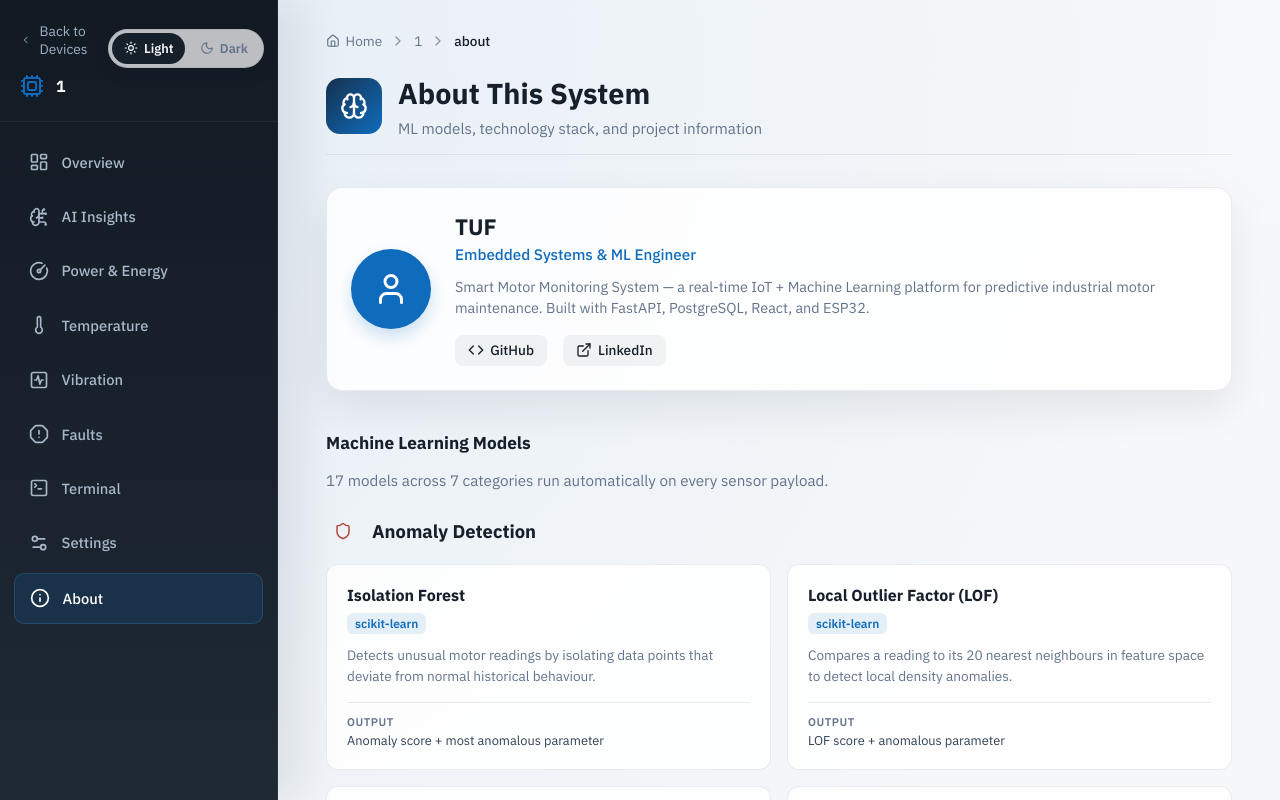
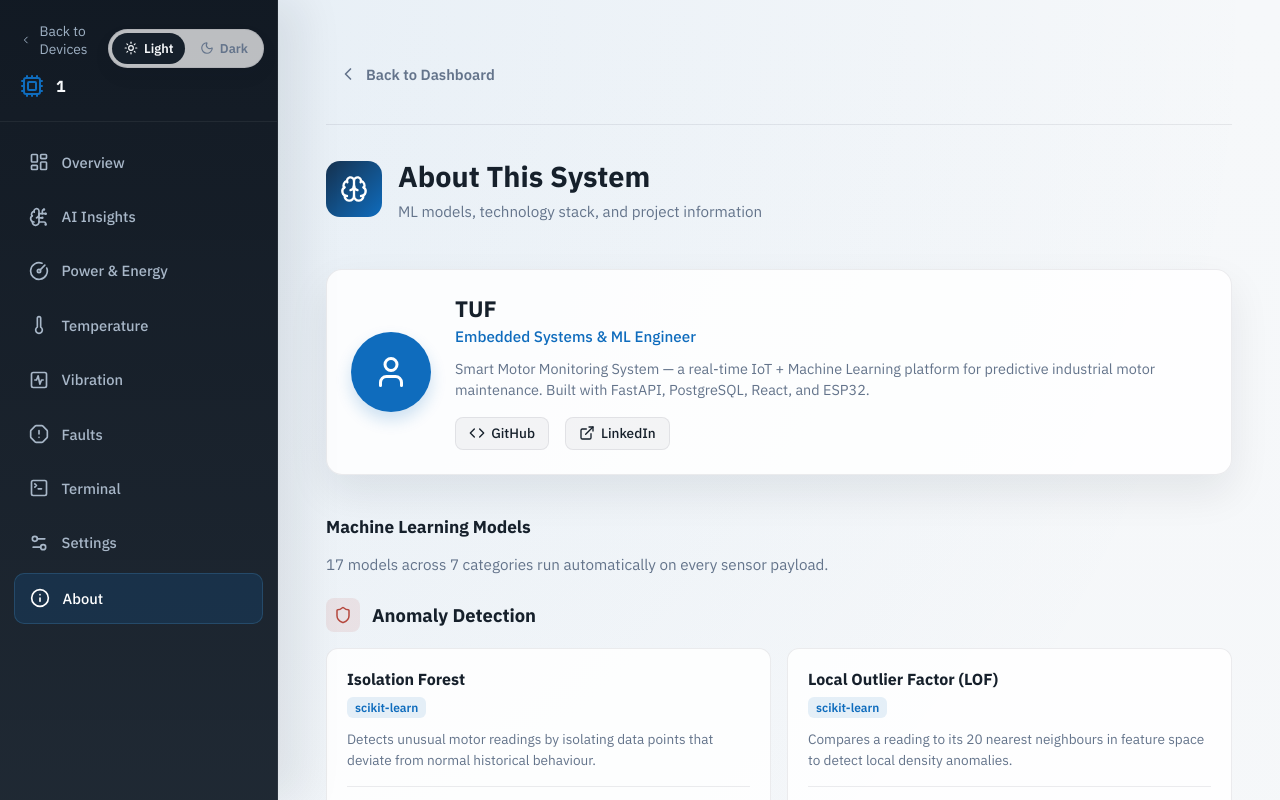
Before and after one commit to harris8099/Motor-frontend, a React app: page /device/1/about in a window 1280 px wide. Shown: the top 800 px of the page. Built offline with nearby package versions, Linux system fonts and the light colour scheme; the HTML template or start-up script is replaced by a standard one.

Commit message:
feat: implement home page dashboard with device management and status tracking functionality

```diff
--- a/src/App.jsx
+++ b/src/App.jsx
@@ -18,6 +18,7 @@ function App() {
     <Router>
       <Routes>
         <Route path="/" element={<Home />} />
+        <Route path="/about" element={<AboutPage />} />
         <Route path="/device/:deviceId" element={<DeviceLayout />}>
           <Route index element={<Navigate to="overview" replace />} />
           <Route path="overview" element={<Overview />} />
--- a/src/index.css
+++ b/src/index.css
@@ -36,6 +36,15 @@
   --button-dark-hover-bg: var(--surface-dark-muted);
   --pill-bg: rgba(255, 255, 255, 0.88);
   --card-subtle-bg: rgba(255, 255, 255, 0.72);
+  --accent-1-alpha-10: rgba(15, 108, 189, 0.1);
+  --accent-1-alpha-5: rgba(15, 108, 189, 0.05);
+  --accent-warm-alpha-10: rgba(199, 138, 44, 0.1);
+  --accent-success-alpha-10: rgba(29, 122, 85, 0.1);
+  --accent-danger-alpha-10: rgba(181, 71, 61, 0.1);
+  --shadow-color-subtle: rgba(15, 23, 42, 0.08);
+  --shadow-color-accent: rgba(15, 108, 189, 0.2);
+  --button-ghost-bg: rgba(15, 23, 42, 0.04);
+  --button-ghost-hover-bg: rgba(15, 23, 42, 0.08);
 }
 
 :root[data-theme='dark'] {
@@ -69,6 +78,15 @@
   --button-dark-hover-bg: rgba(255, 255, 255, 0.14);
   --pill-bg: rgba(22, 34, 47, 0.92);
   --card-subtle-bg: rgba(22, 34, 47, 0.84);
+  --accent-1-alpha-10: rgba(94, 167, 226, 0.14);
+  --accent-1-alpha-5: rgba(94, 167, 226, 0.08);
+  --accent-warm-alpha-10: rgba(215, 162, 76, 0.14);
+  --accent-success-alpha-10: rgba(79, 184, 138, 0.14);
+  --accent-danger-alpha-10: rgba(224, 125, 115, 0.14);
+  --shadow-color-subtle: rgba(0, 0, 0, 0.25);
+  --shadow-color-accent: rgba(0, 0, 0, 0.35);
+  --button-ghost-bg: rgba(255, 255, 255, 0.06);
+  --button-ghost-hover-bg: rgba(255, 255, 255, 0.12);
 }
 
 * {
--- a/src/pages/AboutPage.jsx
+++ b/src/pages/AboutPage.jsx
@@ -1,5 +1,6 @@
-import { Brain, Code, User, ExternalLink, Cpu, Activity, Thermometer, Zap, BarChart2, TrendingDown, Shield, Wrench, Clock } from 'lucide-react';
-import Breadcrumbs from '../components/Breadcrumbs';
+import { Brain, Code, User, ExternalLink, Cpu, Activity, Thermometer, Zap, BarChart2, TrendingDown, Shield, Wrench, Clock, ChevronLeft } from 'lucide-react';
+import { Link, useParams } from 'react-router-dom';
+import ThemeToggle from '../components/ThemeToggle';
 import './PageStyles.css';
 
 // ── Data ─────────────────────────────────────────────────────────────────────
@@ -17,6 +18,7 @@ const ML_MODELS = [
     category: 'Anomaly Detection',
     icon: Shield,
     color: 'var(--accent-danger)',
+    bgVariable: 'var(--accent-danger-alpha-10)',
     models: [
       {
         name: 'Isolation Forest',
@@ -48,6 +50,7 @@ const ML_MODELS = [
     category: 'Temperature Prediction',
     icon: Thermometer,
     color: 'var(--accent-warm)',
+    bgVariable: 'var(--accent-warm-alpha-10)',
     models: [
       {
         name: 'Linear Regression (Trend)',
@@ -67,6 +70,7 @@ const ML_MODELS = [
     category: 'Power & Efficiency',
     icon: Zap,
     color: 'var(--accent-1)',
+    bgVariable: 'var(--accent-1-alpha-10)',
     models: [
       {
         name: 'Lasso Regression',
@@ -92,6 +96,7 @@ const ML_MODELS = [
     category: 'Bearing & Vibration',
     icon: Activity,
     color: 'var(--accent-success)',
+    bgVariable: 'var(--accent-success-alpha-10)',
     models: [
       {
         name: 'NASA Bearing Health Model',
@@ -117,6 +122,7 @@ const ML_MODELS = [
     category: 'Stall Risk',
     icon: TrendingDown,
     color: 'var(--accent-danger)',
+    bgVariable: 'var(--accent-danger-alpha-10)',
     models: [
       {
         name: 'Random Forest Classifier',
@@ -136,6 +142,7 @@ const ML_MODELS = [
     category: 'Remaining Useful Life & Maintenance',
     icon: Clock,
     color: 'var(--accent-1)',
+    bgVariable: 'var(--accent-1-alpha-10)',
     models: [
       {
         name: 'Multi-indicator RUL Model',
@@ -155,6 +162,7 @@ const ML_MODELS = [
     category: 'AI Language Model',
     icon: Brain,
     color: 'var(--accent-1)',
+    bgVariable: 'var(--accent-1-alpha-10)',
     models: [
       {
         name: 'Google Gemini 2.0 Flash',
@@ -180,11 +188,19 @@ const TECH_STACK = [
 
 // ── Component ─────────────────────────────────────────────────────────────────
 export default function AboutPage() {
+  const { deviceId } = useParams();
+
   return (
-    <div className="page-container">
-      <Breadcrumbs />
+    <div className="page-container about-page-root">
+      <div className="about-top-nav">
+        <Link to={deviceId ? `/device/${deviceId}/overview` : "/"} className="back-link">
+          <ChevronLeft size={20} />
+          {deviceId ? 'Back to Dashboard' : 'Back to Devices'}
+        </Link>
+        {!deviceId && <ThemeToggle />}
+      </div>
 
-      <header className="page-header">
+      <header className="page-header about-header">
         <div className="header-with-icon">
           <div className="header-icon-wrapper ai">
             <Brain size={28} />
@@ -233,7 +249,7 @@ export default function AboutPage() {
           return (
             <div key={category.category} className="about-category">
               <div className="about-category-header">
-                <div className="about-category-icon" style={{ background: `${category.color}18`, color: category.color }}>
+                <div className="about-category-icon" style={{ background: category.bgVariable, color: category.color }}>
                   <Icon size={18} />
                 </div>
                 <h3>{category.category}</h3>
--- a/src/pages/Home.css
+++ b/src/pages/Home.css
@@ -36,6 +36,34 @@
   font-size: clamp(1.7rem, 2.6vw, 2.35rem);
   font-weight: 700;
   color: var(--text-strong);
+}
+
+.header-actions {
+  display: flex;
+  align-items: center;
+  gap: 0.6rem;
+}
+
+.about-link-btn {
+  display: inline-flex;
+  align-items: center;
+  gap: 0.4rem;
+  padding: 0.5rem 0.9rem;
+  border-radius: 10px;
+  font-size: 0.88rem;
+  font-weight: 600;
+  color: var(--text-muted);
+  text-decoration: none;
+  background: rgba(15, 23, 42, 0.04);
+  border: 1px solid var(--border-subtle);
+  transition: background 0.2s ease, color 0.2s ease, border-color 0.2s ease, transform 0.15s ease;
+}
+
+.about-link-btn:hover {
+  color: var(--accent-1);
+  background: rgba(15, 108, 189, 0.06);
+  border-color: rgba(15, 108, 189, 0.2);
+  transform: translateY(-1px);
 }
 
 .subtitle {
--- a/src/pages/Home.jsx
+++ b/src/pages/Home.jsx
@@ -1,5 +1,5 @@
 import { useEffect, useState } from 'react';
-import { Activity, Plus, Cpu, ArrowRight, Trash2, Search, Wifi, WifiOff, Clock, Layers, X, RefreshCw } from 'lucide-react';
+import { Activity, Plus, Cpu, ArrowRight, Trash2, Search, Wifi, WifiOff, Clock, Layers, X, RefreshCw, Info } from 'lucide-react';
 import { Link } from 'react-router-dom';
 import { fetchDevices, createDevice, createDevicesBulk, deleteDevice, updateDevice } from '../api';
 import ThemeToggle from '../components/ThemeToggle';
@@ -163,7 +163,13 @@ function Home() {
               <Activity size={32} />
               <h1>Smart Motor Command Center</h1>
             </div>
-            <ThemeToggle />
+            <div className="header-actions">
+              <Link to="/about" className="about-link-btn" title="About">
+                <Info size={18} />
+                About
+              </Link>
+              <ThemeToggle />
+            </div>
           </div>
           <p className="subtitle">Manage and monitor your motor devices</p>
         </div>
--- a/src/pages/PageStyles.css
+++ b/src/pages/PageStyles.css
@@ -1989,7 +1989,46 @@ section h2 {
 
 /* ═══════════════════════════════════════════════════════════════
    ABOUT PAGE
-═══════════════════════════════════════════════════════════════ */
+   ═══════════════════════════════════════════════════════════════ */
+
+.about-page-root {
+  padding-top: 1.5rem;
+  max-width: 1100px;
+}
+
+.about-top-nav {
+  display: flex;
+  align-items: center;
+  justify-content: space-between;
+  margin-bottom: 2rem;
+  padding-bottom: 1rem;
+  border-bottom: 1px solid var(--border-subtle);
+}
+
+.about-page-root .back-link {
+  display: inline-flex;
+  align-items: center;
+  gap: 0.5rem;
+  color: var(--text-muted);
+  text-decoration: none;
+  font-size: 0.92rem;
+  font-weight: 600;
+  transition: all 0.2s ease;
+  padding: 0.5rem 0.75rem;
+  border-radius: 8px;
+}
+
+.about-page-root .back-link:hover {
+  color: var(--accent-1);
+  background: var(--accent-1-alpha-5);
+  transform: translateX(-3px);
+}
+
+.about-header {
+  border-bottom: none;
+  margin-bottom: 3rem;
+  padding-bottom: 0;
+}
 
 /* Owner Section */
 .about-owner-section {
@@ -2017,7 +2056,7 @@ section h2 {
   align-items: center;
   justify-content: center;
   flex-shrink: 0;
-  box-shadow: 0 8px 16px rgba(15, 108, 189, 0.2);
+  box-shadow: 0 8px 16px var(--shadow-color-accent);
 }
 
 .about-owner-info {
@@ -2055,18 +2094,22 @@ section h2 {
   align-items: center;
   gap: 0.4rem;
   padding: 0.4rem 0.8rem;
-  background: rgba(15, 23, 42, 0.05);
-  color: var(--text-strong);
+  background: var(--button-ghost-bg);
+  color: var(--text-strong);
+  border: 1px solid var(--border-subtle);
   border-radius: 8px;
   font-size: 0.85rem;
   font-weight: 500;
   text-decoration: none;
-  transition: all 0.2s;
+  transition: all 0.2s cubic-bezier(0.4, 0, 0.2, 1);
 }
 
 .about-link-btn:hover {
-  background: rgba(15, 23, 42, 0.1);
-  transform: translateY(-1px);
+  background: var(--button-ghost-hover-bg);
+  border-color: var(--accent-1);
+  color: var(--accent-1);
+  transform: translateY(-2px);
+  box-shadow: 0 4px 12px var(--shadow-color-subtle);
 }
 
 /* Models Section */
@@ -2132,7 +2175,7 @@ section h2 {
   font-size: 0.75rem;
   font-weight: 600;
   color: var(--accent-1);
-  background: rgba(15, 108, 189, 0.1);
+  background: var(--accent-1-alpha-10);
   padding: 0.2rem 0.5rem;
   border-radius: 6px;
   display: inline-table;
@@ -2226,7 +2269,7 @@ section h2 {
 }
 
 .ai-result-panel {
-  background: linear-gradient(135deg, rgba(15, 108, 189, 0.08) 0%, var(--panel-bg) 100%);
+  background: linear-gradient(135deg, var(--accent-1-alpha-5) 0%, var(--panel-bg) 100%);
   border: 1px solid var(--panel-border);
   border-radius: 12px;
   padding: 1.25rem;
```
